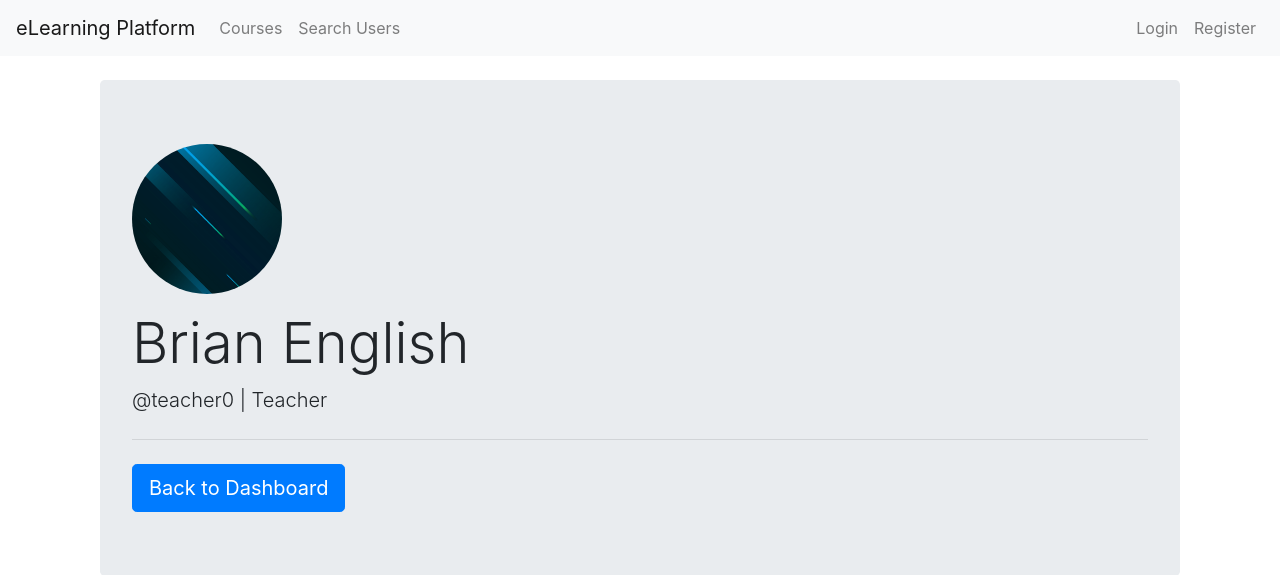
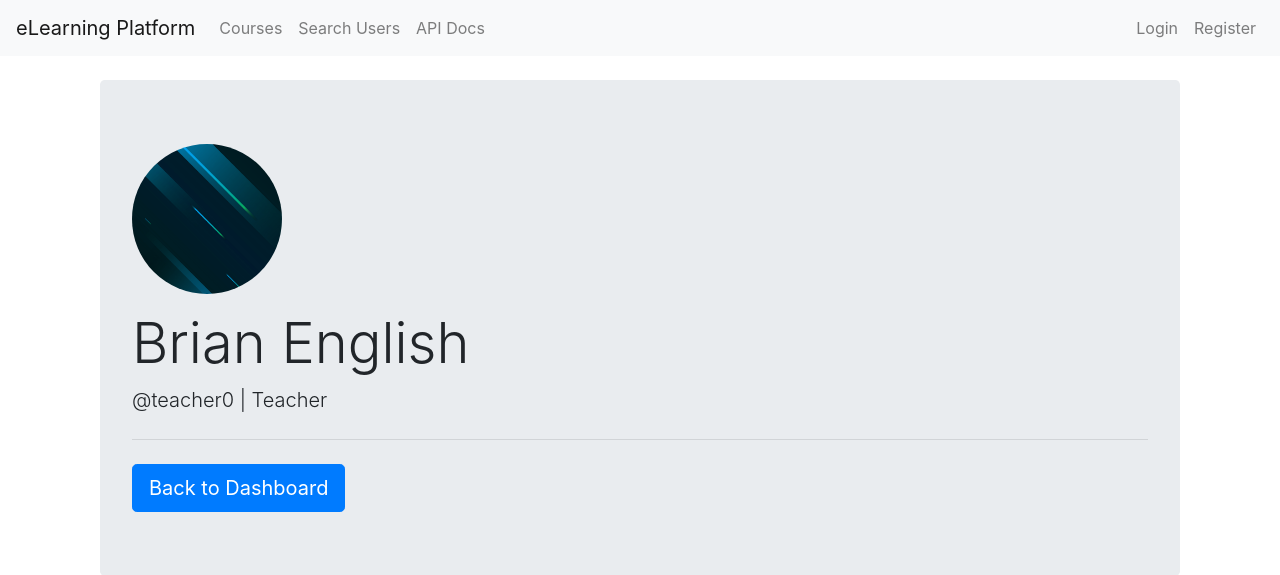
Before and after one commit to rodrigonovo/elearning_platform_FIXED_READY, a Django app: template templates/core/profile.html in a window 1280 px wide. Shown: the top 575 px of the page. Run offline with Django 5.2, Linux system fonts and the light colour scheme; the template is opened without the code that fills it: values that come from a table or form of the project are taken from there, others are empty; data comes from the database, SQL or seed files in the repository; both versions use the stored data as it was after the commit; parts of the project's set-up code (start-up, migrations or seed data) failed here and were passed over; some libraries are stand-ins or nearby versions.

Commit message:
API Docs link now opens in a new tab

```diff
--- a/templates/base.html
+++ b/templates/base.html
@@ -17,6 +17,9 @@
                 </li>
                 <li class="nav-item">
                     <a class="nav-link" href="{% url 'core:search_users' %}">Search Users</a>
+                </li>
+                <li class="nav-item">
+                    <a class="nav-link" href="{% url 'swagger-ui' %}" target="_blank">API Docs</a>
                 </li>
             </ul>
             <ul class="navbar-nav">
```
Also changed, not shown: db.sqlite3.
